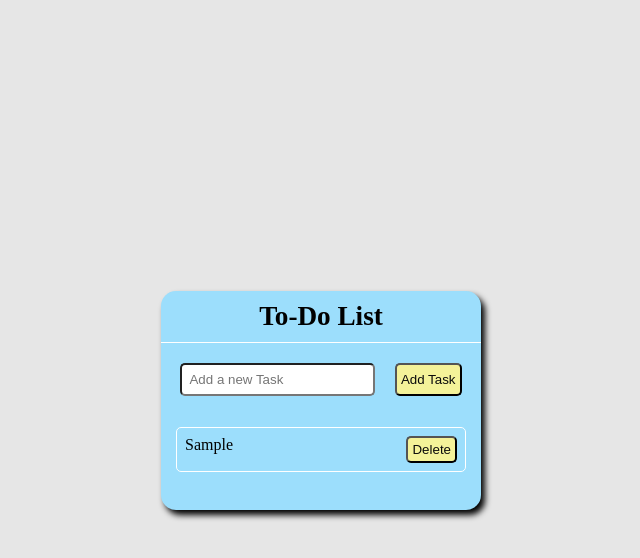
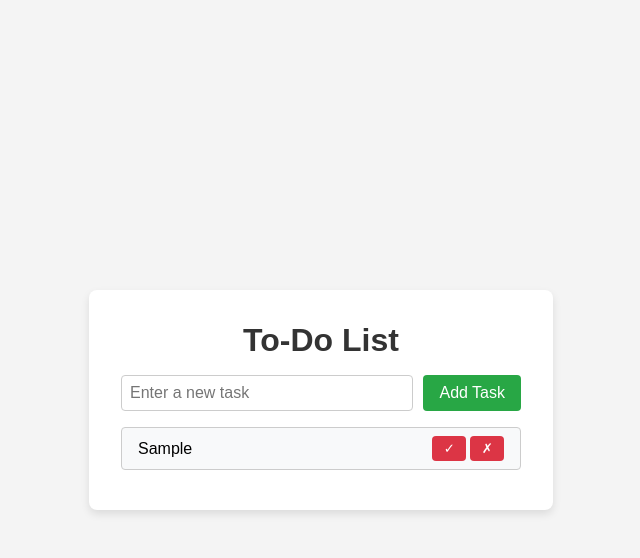
Before and after one commit to aishakhan-07/OptifyxTechnology-Task1-To-Do-List, a plain HTML site: page index.html in a window 1280 px wide. Both pictures are taken after typing "Sample" into the empty fields and a click on the button "Add Task". Shown: the whole page, without its empty margins (319-959 px from the left). Drawn offline with Linux system fonts and the light colour scheme.

Commit message:
First commit

```diff
--- a/index.html
+++ b/index.html
@@ -1,21 +1,20 @@
 <!DOCTYPE html>
 <html lang="en">
 <head>
-    <meta charset="UTF-8">
-    <meta name="viewport" content="width=device-width, initial-scale=1.0">
-    <link rel="stylesheet" href="style.css">
-    <title>To-Do List</title>
+  <meta charset="UTF-8">
+  <meta name="viewport" content="width=device-width, initial-scale=1.0">
+  <title>To-Do List</title>
+  <link rel="stylesheet" href="style.css">
 </head>
 <body>
-    <div class="container">
-        <div class="header">To-Do List</div>
-        <div class="addTask">
-            <input type="text" placeholder="Add a new Task" id="inputTask">
-            <button onclick="addTask()">Add Task</button>
-        </div>
-        <ul class="task-List" id="taskList"></ul>
-
+  <div class="app">
+    <h1>To-Do List</h1>
+    <div class="todo-input">
+      <input type="text" id="task-input" placeholder="Enter a new task">
+      <button id="add-task-btn">Add Task</button>
     </div>
-    <script src="script.js"></script>
+    <ul id="task-list"></ul>
+  </div>
+  <script src="script.js"></script>
 </body>
 </html>
--- a/script.js
+++ b/script.js
@@ -1,20 +1,88 @@
+// Select elements
+const taskInput = document.getElementById("task-input");
+const addTaskBtn = document.getElementById("add-task-btn");
+const taskList = document.getElementById("task-list");
 
+// Load tasks from localStorage on page load
+document.addEventListener("DOMContentLoaded", loadTasks);
 
-function addTask()
-{
-    const newTask = document.createElement('li')
-    const taskList = document.getElementById('taskList')
-    taskList.appendChild(newTask)
-    newTask.textContent = document.getElementById('inputTask').value
-    document.getElementById('inputTask').value = ""
-    deleteTask(newTask)
+// Add task event listener
+addTaskBtn.addEventListener("click", addTask);
+
+// Function to add a new task
+function addTask() {
+  const taskText = taskInput.value.trim();
+  if (taskText === "") {
+    alert("Please enter a task!");
+    return;
+  }
+
+  const task = { text: taskText, completed: false };
+  saveTaskToLocal(task);
+  renderTask(task);
+
+  taskInput.value = ""; // Clear input field
 }
 
-function deleteTask(newTask){
-    const deleteBtn = document.createElement('button')
-    deleteBtn.textContent = "Delete"
-    newTask.appendChild(deleteBtn)
-    deleteBtn.onclick = function(){
-        newTask.remove()
+// Function to render a single task
+function renderTask(task) {
+  const li = document.createElement("li");
+  li.className = task.completed ? "completed" : "";
+  li.innerHTML = `
+    <span>${task.text}</span>
+    <div>
+      <button class="complete-btn">✓</button>
+      <button class="delete-btn">✗</button>
+    </div>
+  `;
+
+  // Add event listeners to buttons
+  li.querySelector(".complete-btn").addEventListener("click", () => toggleTaskCompletion(li, task.text));
+  li.querySelector(".delete-btn").addEventListener("click", () => deleteTask(li, task.text));
+
+  taskList.appendChild(li);
+}
+
+// Function to toggle task completion
+function toggleTaskCompletion(taskElement, taskText) {
+  const tasks = getTasksFromLocal();
+  const updatedTasks = tasks.map((task) => {
+    if (task.text === taskText) {
+      task.completed = !task.completed;
     }
+    return task;
+  });
+  saveTasksToLocal(updatedTasks);
+
+  taskElement.classList.toggle("completed");
 }
+
+// Function to delete a task
+function deleteTask(taskElement, taskText) {
+  const tasks = getTasksFromLocal();
+  const updatedTasks = tasks.filter((task) => task.text !== taskText);
+  saveTasksToLocal(updatedTasks);
+
+  taskElement.remove();
+}
+
+// LocalStorage utility functions
+function getTasksFromLocal() {
+  return JSON.parse(localStorage.getItem("tasks")) || [];
+}
+
+function saveTasksToLocal(tasks) {
+  localStorage.setItem("tasks", JSON.stringify(tasks));
+}
+
+function saveTaskToLocal(task) {
+  const tasks = getTasksFromLocal();
+  tasks.push(task);
+  saveTasksToLocal(tasks);
+}
+
+// Load tasks from localStorage and render them
+function loadTasks() {
+  const tasks = getTasksFromLocal();
+  tasks.forEach(renderTask);
+}
--- a/style.css
+++ b/style.css
@@ -1,58 +1,93 @@
-body{
+/* General Reset */
+body, h1, ul, li, input, button {
     margin: 0;
     padding: 0;
+    box-sizing: border-box;
+  }
+
+  body {
+    font-family: Arial, sans-serif;
+    background: #f4f4f4;
     display: flex;
     justify-content: center;
     align-items: center;
     height: 100vh;
-    background-color: rgb(230,230,230);
-}
-.container{
+    margin: 0;
+  }
+
+  .app {
+    background: #fff;
+    padding: 2rem;
+    border-radius: 8px;
+    box-shadow: 0 4px 8px rgba(0, 0, 0, 0.1);
+    width: 400px;
+    text-align: center;
+  }
+
+  h1 {
+    font-size: 2rem;
+    margin-bottom: 1rem;
+    color: #333;
+  }
+
+  .todo-input {
+    display: flex;
+    gap: 10px;
+    margin-bottom: 1rem;
+  }
+
+  .todo-input input {
+    flex: 1;
+    padding: 0.5rem;
+    font-size: 1rem;
+    border: 1px solid #ccc;
+    border-radius: 4px;
+  }
+
+  .todo-input button {
+    padding: 0.5rem 1rem;
+    font-size: 1rem;
+    color: #fff;
+    background: #28a745;
     border: none;
-    border-radius: 15px;
-    background-color: rgb(156,222,252);
-    height: auto;
-    width: 25vw;
-    box-shadow: 4px 5px 6px;
+    border-radius: 4px;
+    cursor: pointer;
+  }
 
-}
-.header{
-    text-align: center;
-    padding: 10px;
-    font-size: 1.7em;
-    font-weight: 900;
-    border-bottom: 0.5px solid white;
-    margin-bottom: 20px;
+  .todo-input button:hover {
+    background: #218838;
+  }
 
-}
-.addTask{
-    display: flex;
-    justify-content: space-evenly;
-}
-input{
-    padding: 7px;
-    border-radius: 5px;
+  #task-list {
+    list-style: none;
+  }
 
-}
-button:hover{
-    border: 1px solid black;
-    box-shadow: 2px 2px 2px;
-}
-button{
-    background-color: rgb(244,242,153);
-    color: rgb(11,11,11);
-    padding: 4px;
-    border-radius: 5px;
-}
-ul{
-    list-style: none;
-    padding: 15px;
-}
-li{
+  #task-list li {
     display: flex;
     justify-content: space-between;
-    border: 1px solid white;
-    border-radius: 5px;
-    padding: 8px;
-    margin-bottom: 7px;
-}
+    align-items: center;
+    padding: 0.5rem 1rem;
+    margin-bottom: 0.5rem;
+    background: #f8f9fa;
+    border: 1px solid #ccc;
+    border-radius: 4px;
+  }
+
+  #task-list li.completed {
+    text-decoration: line-through;
+    background: #d4edda;
+    color: #155724;
+  }
+
+  #task-list button {
+    background: #dc3545;
+    color: #fff;
+    border: none;
+    padding: 0.3rem 0.7rem;
+    border-radius: 4px;
+    cursor: pointer;
+  }
+
+  #task-list button:hover {
+    background: #c82333;
+  }
```
